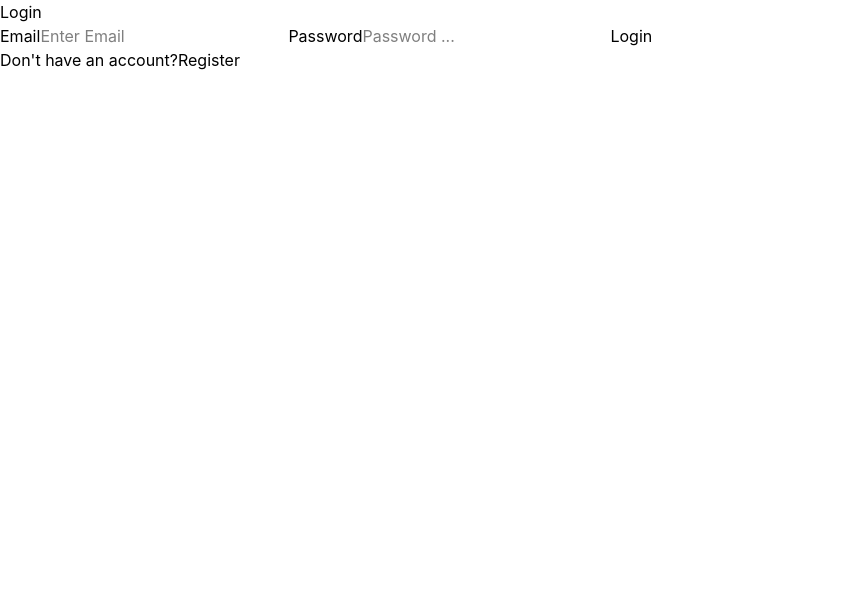
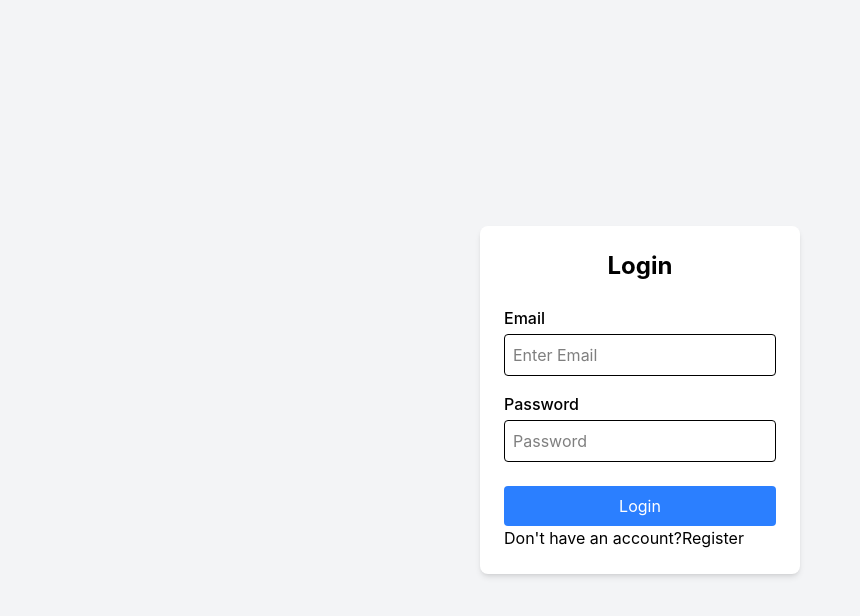
Before and after one commit to Noushidh/blog-posting-app, a React (Vite) app: page / in a window 1280 px wide. Shown: the top 616 px of the page, without its empty margins (0-860 px from the left). Built offline with nearby package versions, Linux system fonts and the light colour scheme; what notyf would draw is missing.

Commit message:
feat:implement logout and protect router then enhance the style of register and login page as well

```diff
--- a/src/App.tsx
+++ b/src/App.tsx
@@ -2,6 +2,7 @@ import { Routes,Route } from "react-router-dom";
 import Login from "./pages/Login";
 import Home from "./pages/Home";
 import Register from "./pages/Register";
+import ProtectedRoute from "./components/ProtecredRoute";
 
 function App() {
   return (
@@ -9,7 +10,7 @@ function App() {
       <Routes>
         <Route path="/" element={<Login/>}/>
         <Route path="/Register" element={<Register/>}/>
-        <Route path="/Home" element={<Home/>}/>
+        <Route path="/Home" element={<ProtectedRoute><Home/></ProtectedRoute>}/>
       </Routes>
     </>
   );
--- a/src/components/LoginForm.tsx
+++ b/src/components/LoginForm.tsx
@@ -6,6 +6,7 @@ import { auth } from "../firebase/firebase";
 import { notyf } from "../utils/notyf";
 import { AuthContext } from "../context/AuthContext";
 import { useNavigate } from "react-router-dom";
+import { Link } from "react-router-dom";
 
 
 function LoginForm() {
@@ -56,24 +57,41 @@ function LoginForm() {
       }
     }
   };
-  return (
-    <>
-      <label>Email</label>
+return (
+  <div className="flex justify-center items-center min-h-screen bg-gray-100">
+    <div className="bg-white p-6 rounded-lg shadow-md w-80">
+      <h1 className="text-2xl font-bold text-center mb-6">Login</h1>
+
+      <label className="block mb-1 font-medium">Email</label>
       <input
         type="email"
         value={email}
         onChange={(e) => setEmail(e.target.value)}
         placeholder="Enter Email"
+        className="w-full border rounded p-2 mb-4"
       />
-      <label>Password</label>
+
+      <label className="block mb-1 font-medium">Password</label>
       <input
         type="password"
         value={password}
         onChange={(e) => setPassword(e.target.value)}
-        placeholder="Password ..."
+        placeholder="Password"
+        className="w-full border rounded p-2 mb-6"
       />
-      <button onClick={handleLogin}>Login</button>
-    </>
-  );
+
+      <button
+        onClick={handleLogin}
+        className="w-full bg-blue-500 text-white rounded p-2 hover:bg-blue-600"
+      >
+        Login
+      </button>
+            <p>
+      Don't have an account?
+      <Link to="/Register">Register</Link>
+      </p>
+    </div>
+  </div>
+);
 }
 export default LoginForm;
--- /dev/null
+++ b/src/components/ProtecredRoute.tsx
@@ -0,0 +1,14 @@
+import { useContext } from "react";
+import { AuthContext } from "../context/AuthContext";
+import { Navigate } from "react-router-dom";
+
+
+function ProtectedRoute({children}:{children:React.ReactNode}){
+   const {isAuthenticated} = useContext(AuthContext)
+   if(!isAuthenticated){
+    return <Navigate to="/" replace/>
+   }
+   return <>{children}</>
+}
+
+export default ProtectedRoute;
--- a/src/components/RegisterForm.tsx
+++ b/src/components/RegisterForm.tsx
@@ -4,6 +4,7 @@ import { auth } from "../firebase/firebase";
 import { AuthContext } from "../context/AuthContext";
 import { notyf } from "../utils/notyf";
 import { useNavigate } from "react-router-dom";
+import { Link } from "react-router-dom";
 
 function RegisterForm() {
   const [email, setEmail] = useState("");
@@ -49,28 +50,57 @@ function RegisterForm() {
     }
   };
 
-  return (
-    <>
-      <label>Email</label>
+
+return (
+  <div className="flex justify-center items-center min-h-screen bg-gray-100">
+    <div className="bg-white p-6 rounded-lg shadow-md w-80">
+      <h1 className="text-2xl font-bold text-center mb-6">
+        Register
+      </h1>
+
+      <label className="block mb-1 font-medium">
+        Email
+      </label>
 
       <input
+        type="email"
         value={email}
         onChange={(e) => setEmail(e.target.value)}
+        placeholder="Enter Email"
+        className="w-full border rounded p-2 mb-4"
       />
 
-      <label>Password</label>
+      <label className="block mb-1 font-medium">
+        Password
+      </label>
 
       <input
         type="password"
         value={password}
         onChange={(e) => setPassword(e.target.value)}
+        placeholder="Enter Password"
+        className="w-full border rounded p-2 mb-6"
       />
 
-      <button onClick={handleRegister}>
+      <button
+        onClick={handleRegister}
+        className="w-full bg-green-500 text-white rounded p-2 hover:bg-green-600"
+      >
         Register
       </button>
-    </>
-  );
+
+      <p className="text-center mt-4 text-sm">
+        Already have an account?{" "}
+        <Link
+          to="/"
+          className="text-blue-500 hover:underline"
+        >
+          Login
+        </Link>
+      </p>
+    </div>
+  </div>
+);
 }
 
 export default RegisterForm;
--- a/src/pages/Login.tsx
+++ b/src/pages/Login.tsx
@@ -1,15 +1,9 @@
 import LoginForm from "../components/LoginForm";
-import { Link } from "react-router-dom";
 
 function Login() {
   return (
     <>
-      <h1>Login</h1>
       <LoginForm />
-      <p>
-      Don't have an account?
-      <Link to="/Register">Register</Link>
-      </p>
     </>
   );
 }
--- a/src/pages/Register.tsx
+++ b/src/pages/Register.tsx
@@ -1,13 +1,9 @@
 import RegisterForm from "../components/RegisterForm";
-import { Link } from "react-router-dom";
 
 function Register() {
   return (
     <>
-      <h1>Register</h1>
       <RegisterForm />
-
-      <Link to="/">Login</Link>
     </>
   );
 }
```
